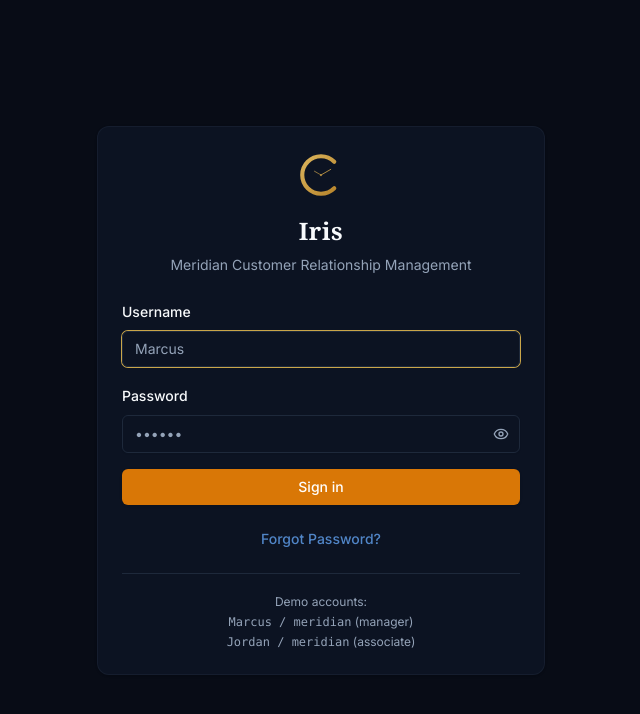
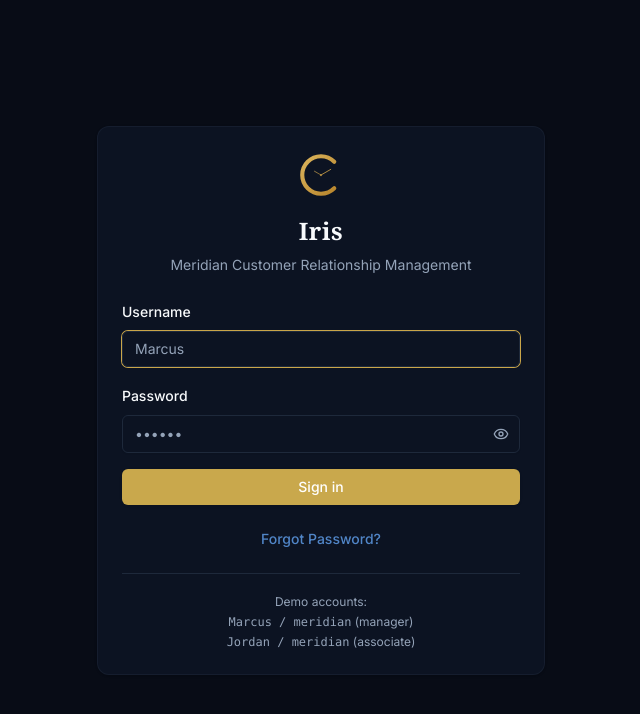
Before and after one commit to xcheljd/iris, a Next.js app: page /login in a window 1280 px wide. Shown: the top 714 px of the page, without its empty margins (319-959 px from the left). Built offline with nearby package versions, Linux system fonts and the light colour scheme.

Commit message:
fix: use meridian-gold color for gold button variant instead of amber
Ultraworked with [Sisyphus](https://github.com/code-yeongyu/oh-my-openagent)

Co-authored-by: Sisyphus <clio-agent@sisyphuslabs.ai>

```diff
--- a/components/ui/button.tsx
+++ b/components/ui/button.tsx
@@ -19,7 +19,7 @@ const buttonVariants = cva(
           "bg-secondary text-secondary-foreground shadow-sm hover:bg-secondary/80",
         ghost: "hover:bg-accent hover:text-accent-foreground",
         link: "text-primary underline-offset-4 hover:underline",
-        gold: "bg-amber-600 text-white shadow hover:bg-amber-700",
+        gold: "bg-meridian-gold text-white shadow hover:bg-meridian-gold/90",
       },
       size: {
         default: "h-9 px-4 py-2",
```
